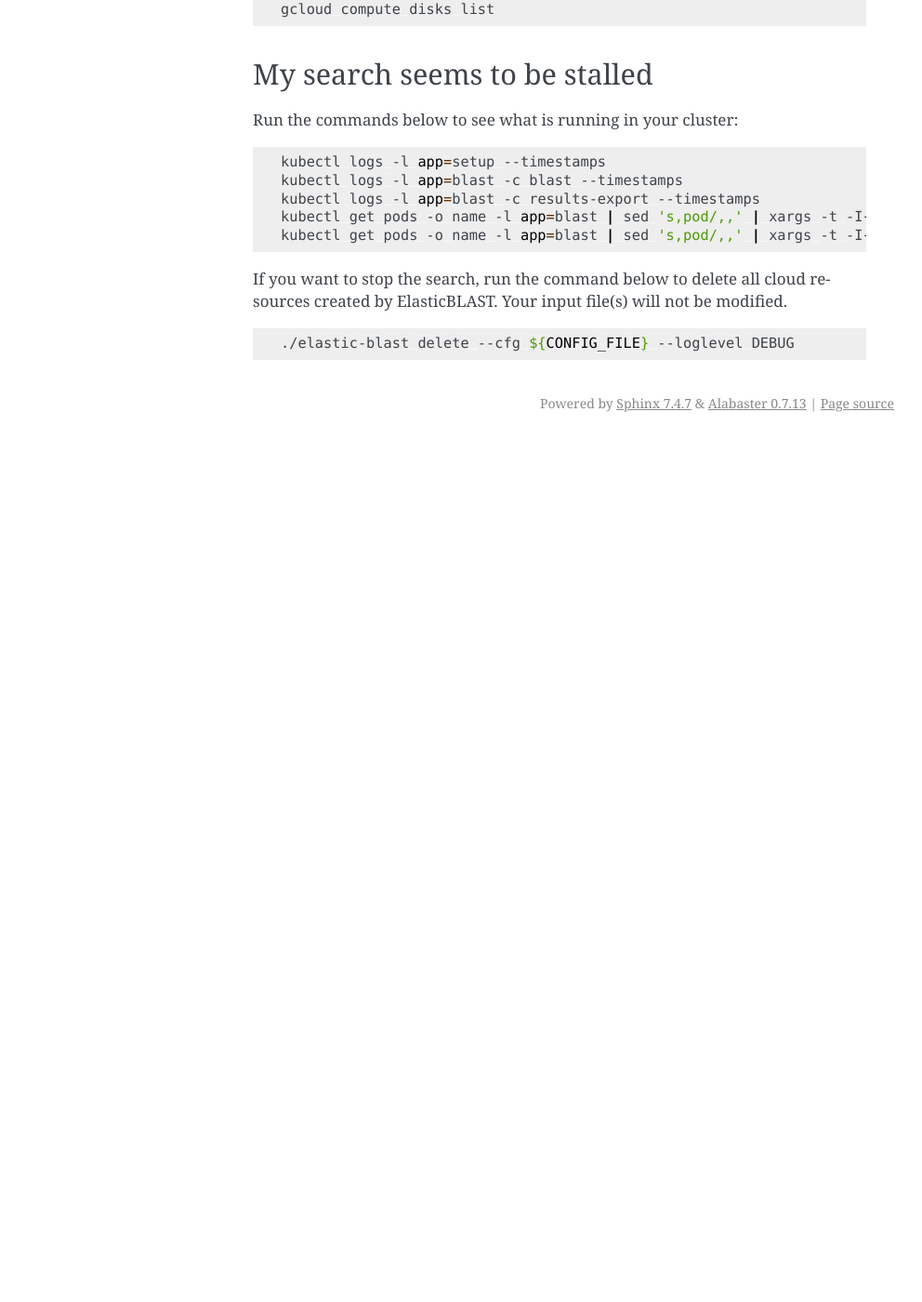
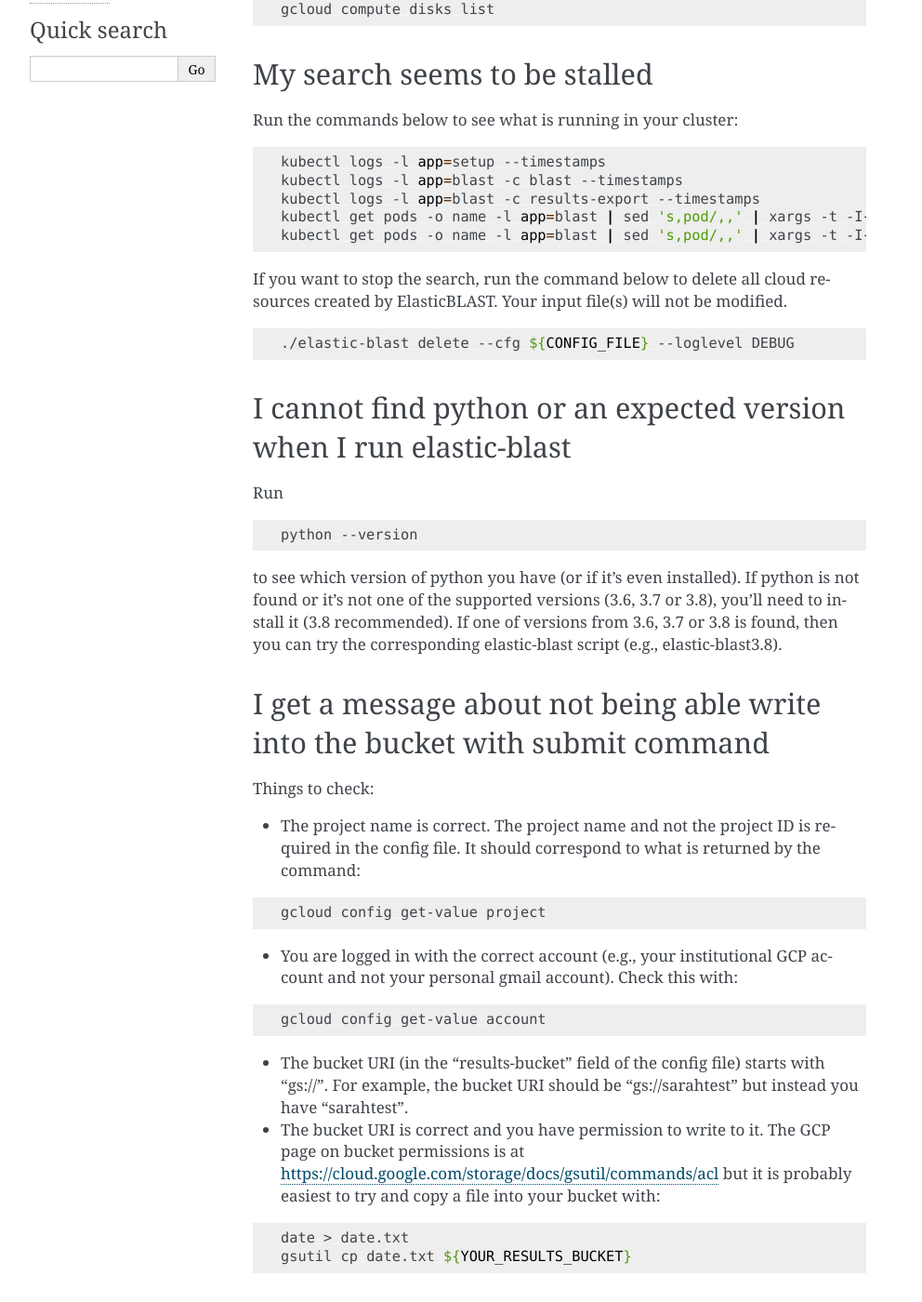
Before and after one commit to ncbi/elastic-blast-docs, a Sphinx documentation site: the page built from docs/source/troubleshooting.rst, in a window 1280 px wide and 1400 px high, scrolled down 461 px. Shown: the whole window at 93% size, without its empty margins (148-1140 px from the left). Built offline with Sphinx 7.4.7, drawn with Linux system fonts in a browser that asks for light colours; before the commit the page ends 934 px from its top, so only the background shows below that; some of the changed text lies outside the part shown.

Commit message:
Fixes, JIRA:EB-419

```diff
--- a/docs/source/troubleshooting.rst
+++ b/docs/source/troubleshooting.rst
@@ -41,3 +41,45 @@
 .. code-block:: bash
 
     ./elastic-blast delete --cfg ${CONFIG_FILE} --loglevel DEBUG
+
+
+I cannot find python or an expected version when I run elastic-blast
+--------------------------------------------------------------------
+
+Run
+
+.. code-block:: bash
+
+    python --version
+
+to see which version of python you have (or if it's even installed).  If python is not found or
+it's not one of the supported versions (3.6, 3.7 or 3.8), you'll need to install it (3.8 recommended).
+If one of versions from 3.6, 3.7 or 3.8 is found, then you can try the corresponding elastic-blast
+script (e.g., elastic-blast3.8).
+
+
+I get a message about not being able write into the bucket with submit command
+------------------------------------------------------------------------------
+
+Things to check:
+
+* The project name is correct.  The project name and not the project ID is required in the config file.  It should correspond to what is returned by the command:
+
+.. code-block:: bash
+
+   gcloud config get-value project
+
+* You are logged in with the correct account (e.g., your institutional GCP account and not your personal gmail account).  Check this with:
+
+.. code-block:: bash
+
+   gcloud config get-value account
+
+* The bucket URI (in the "results-bucket" field of the config file) starts with "gs://".  For example, the bucket URI should be "gs://sarahtest" but instead you have "sarahtest".
+
+* The bucket URI is correct and you have permission to write to it.  The GCP page on bucket permissions is at https://cloud.google.com/storage/docs/gsutil/commands/acl but it is probably easiest to try and copy a file into your bucket with:
+
+.. code-block:: bash
+
+    date > date.txt
+    gsutil cp date.txt ${YOUR_RESULTS_BUCKET}
```
Also changed, not shown: docs/source/quickstart.rst (+5 -2 lines).
